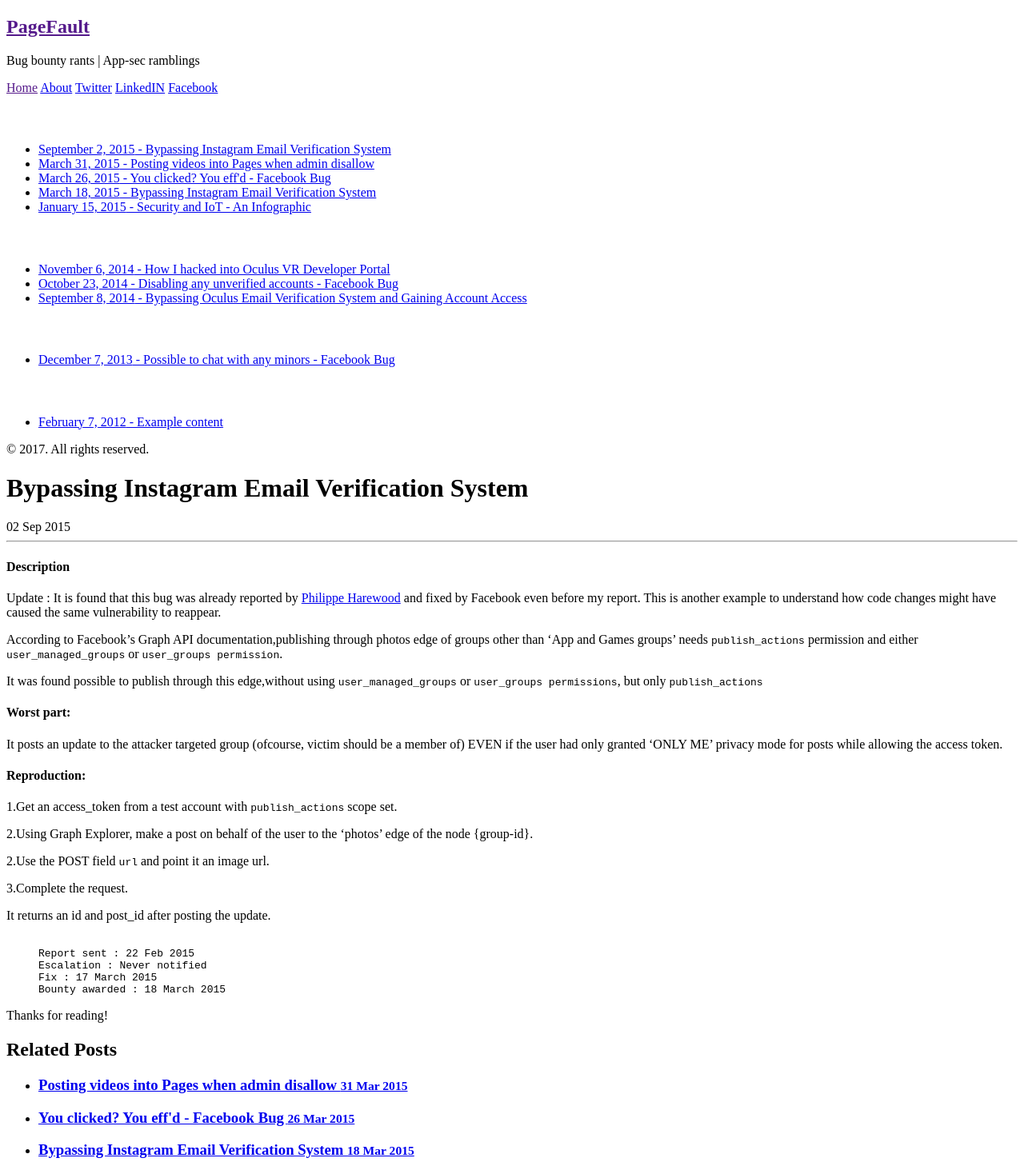
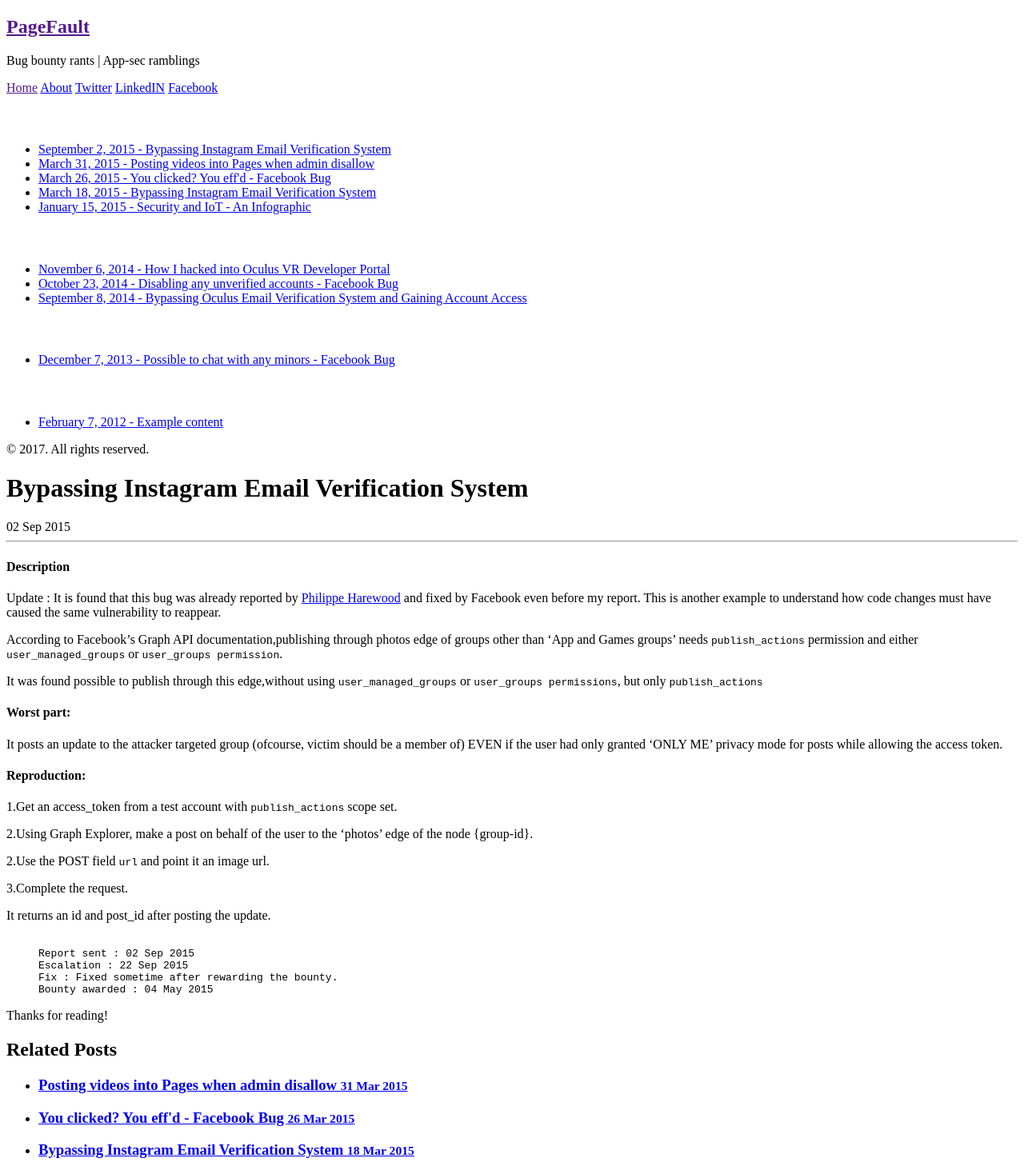
Before and after one commit to sahadnk72/sahadnk72.github.io, a Jekyll site: the page built from _posts/2015-09-02-posting-into-fb-groups.md, in a window 1280 px wide. Shown: the whole page at 80% size. Built offline with Jekyll 4.4.1, drawn with Linux system fonts in a browser that asks for light colours.

Commit message:
Update 2015-09-02-posting-into-fb-groups.md

```diff
--- a/_posts/2015-09-02-posting-into-fb-groups.md
+++ b/_posts/2015-09-02-posting-into-fb-groups.md
@@ -8,7 +8,9 @@ title: Bypassing Instagram Email Verification System
 #### Description
 
 Update : It is found that this bug was already reported by <a href="http://philippeharewood.com/the-group-idphotos-endpoint-isnt-obeying-the-publish_actions-and-user_groups-permission-requirement/">Philippe Harewood</a> and fixed by Facebook
-even before my report. This is another example to understand how code changes might have caused the same vulnerability to reappear.
+even before my report. This is another example to understand how code changes must have caused the same vulnerability to reappear.
+
+
 
 
 
@@ -34,10 +36,10 @@ It posts an update to the attacker targeted group (ofcourse, victim should be a
 It returns an id and post_id after posting the update.
 
 {% highlight text %}
-Report sent : 22 Feb 2015
-Escalation : Never notified
-Fix : 17 March 2015
-Bounty awarded : 18 March 2015
+Report sent : 02 Sep 2015
+Escalation : 22 Sep 2015
+Fix : Fixed sometime after rewarding the bounty.
+Bounty awarded : 04 May 2015
 {% endhighlight %}
 
 Thanks for reading!
```
